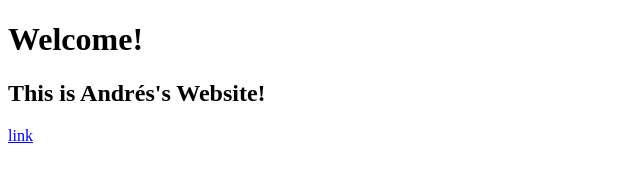
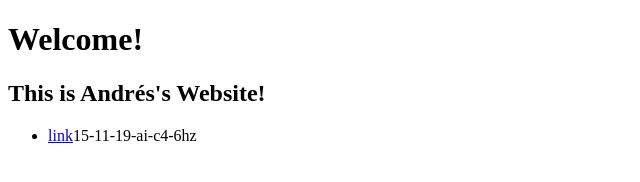
Before and after one commit to andresospina95/Thesis_URV_UOC, a plain HTML site: page index.html in a window 1280 px wide. Shown: the whole page, without its empty margins (0-640 px from the left). Drawn offline with Linux system fonts and the light colour scheme.

Commit message:
Update index.html

```diff
--- a/index.html
+++ b/index.html
@@ -8,6 +8,9 @@
 	<body>
 		<h1>Welcome!</h1>
 		<h2>This is Andrés's Website!</h2>
-    <a href="15-11-19-ai-c4-6hz-nts190_Tue, 08 June 2021 01_55_55.html">link</a>
-	</body>
+		<ul>
+    			<li><a href="15-11-19-ai-c4-6hz-nts190_Tue, 08 June 2021 01_55_55.html">link</a>15-11-19-ai-c4-6hz</li>
+
+		</ul>
+			</body>
 </html>
```
